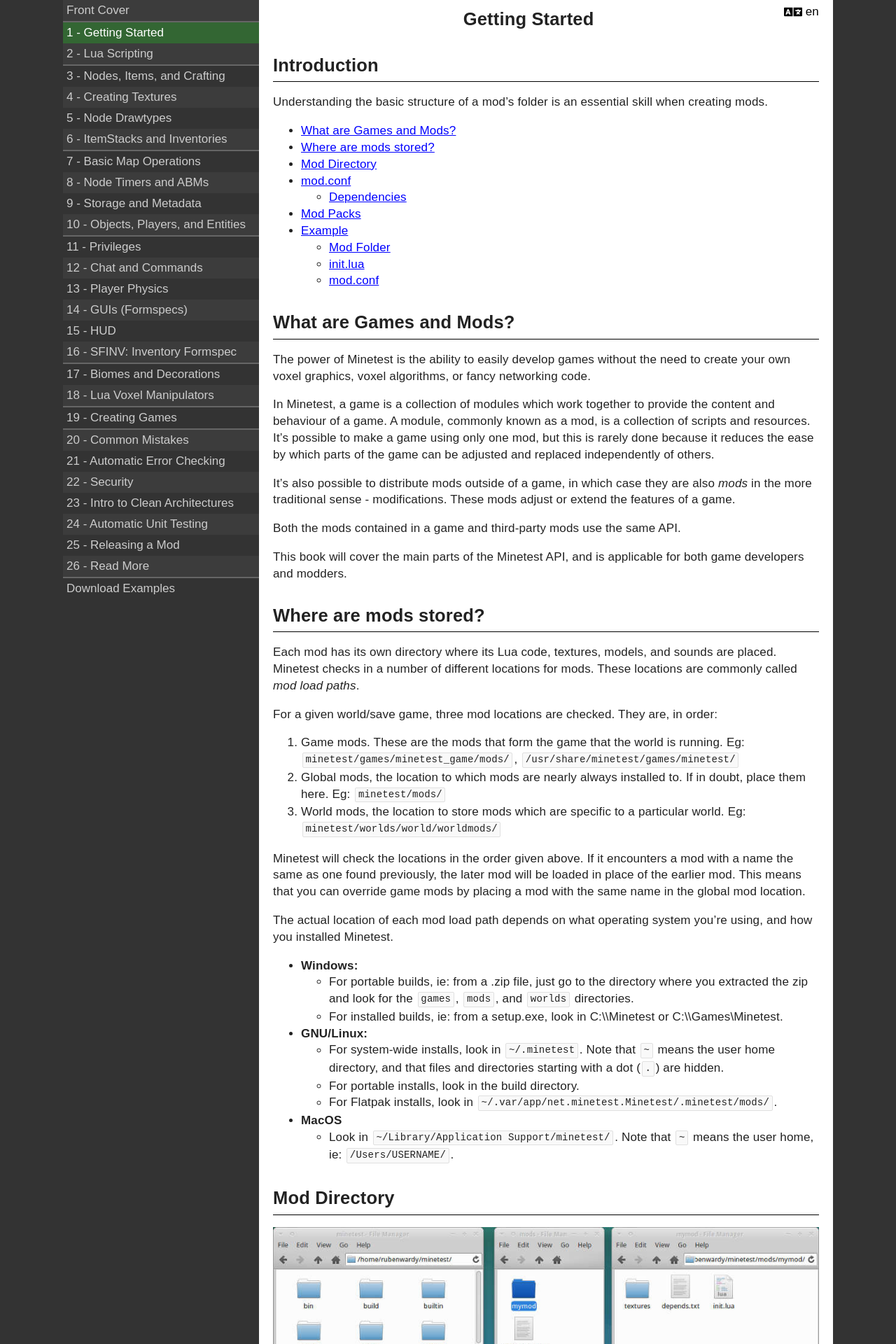
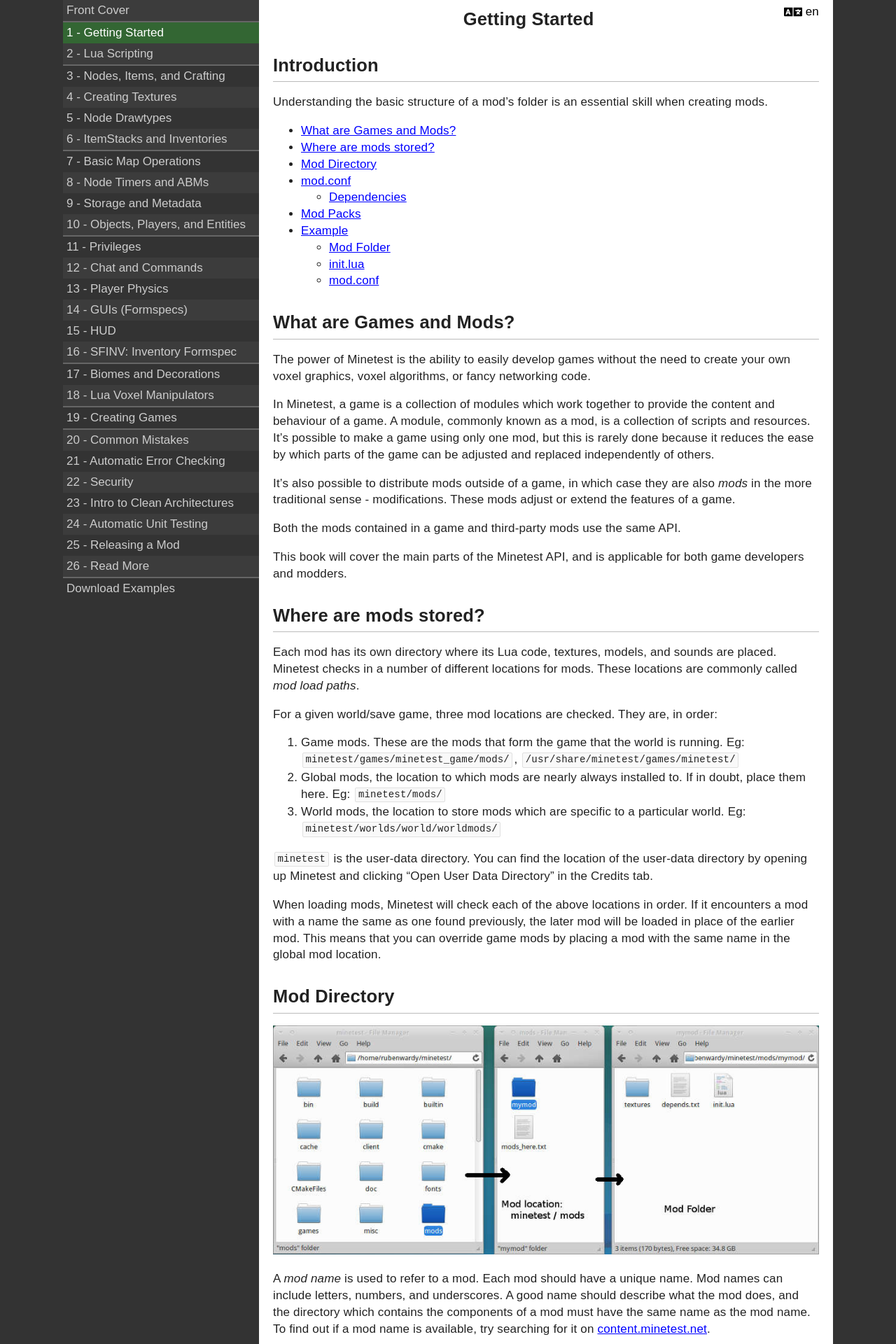
Before and after one commit to rubenwardy/minetest_modding_book, a Jekyll site: the page built from _en/basics/getting_started.md, in a window 1280 px wide. Shown: the top 1920 px of the page at 70% size. Built offline with Jekyll 4.4.1, drawn with Linux system fonts in a browser that asks for light colours; some of the changed text lies outside the part shown.

Commit message:
Small improvements

```diff
--- a/Gemfile
+++ b/Gemfile
@@ -1,6 +1,7 @@
 source "https://rubygems.org"
 
 gem "jekyll"
+gem "webrick"
 
 group :jekyll_plugins do
   gem "jekyll-sitemap"
--- a/_en/basics/getting_started.md
+++ b/_en/basics/getting_started.md
@@ -68,30 +68,15 @@
    particular world.
    Eg: `minetest/worlds/world/worldmods/`
 
-Minetest will check the locations in the order given above. If it encounters a mod
-with a name the same as one found previously, the later mod will be loaded in place
-of the earlier mod.
-This means that you can override game mods by placing a mod with the same name
-in the global mod location.
+`minetest` is the user-data directory. You can find the location of the
+user-data directory by opening up Minetest and clicking
+"Open User Data Directory" in the Credits tab.
 
-The actual location of each mod load path depends on what operating system you're
-using, and how you installed Minetest.
+When loading mods, Minetest will check each of the above locations in order.
+If it encounters a mod with a name the same as one found previously, the later
+mod will be loaded in place of the earlier mod. This means that you can override
+game mods by placing a mod with the same name in the global mod location.
 
-* **Windows:**
-    * For portable builds, ie: from a .zip file, just go to the directory where
-      you extracted the zip and look for the `games`, `mods`, and `worlds`
-      directories.
-    * For installed builds, ie: from a setup.exe,
-      look in C:\\\\Minetest or C:\\\\Games\\Minetest.
-* **GNU/Linux:**
-    * For system-wide installs, look in `~/.minetest`.
-      Note that `~` means the user home directory, and that files and directories
-      starting with a dot (`.`) are hidden.
-    * For portable installs, look in the build directory.
-    * For Flatpak installs, look in `~/.var/app/net.minetest.Minetest/.minetest/mods/`.
-* **MacOS**
-    * Look in `~/Library/Application Support/minetest/`.
-      Note that `~` means the user home, ie: `/Users/USERNAME/`.
 
 ## Mod Directory
 
@@ -191,10 +182,9 @@
     descriptions = Adds a node
     depends = default
 
-This mod has the name "mymod". It has two text files: init.lua and mod.conf.\\
-The script prints a message and then registers a node –
-which will be explained in the next chapter.\\
-There's a single dependency, the
-[default mod](https://content.minetest.net/metapackages/default/), which is
-usually found in Minetest Game.\\
-There is also a texture in textures/ for the node.
+This mod has the name "mymod". It has two text files: init.lua and mod.conf. The
+script prints a message and then registers a node and craft recipe – these will
+be explained later on. There's a single dependency, the
+[default mod](https://content.minetest.net/metapackages/default/),
+which is usually found in Minetest Game. There is also a texture in textures/
+for the node.
--- a/_sass/_content.scss
+++ b/_sass/_content.scss
@@ -118,7 +118,7 @@
 }
 
 h2 {
-	border-bottom: 1px solid black;
+	border-bottom: 1px solid #bbb;
 	margin: 30px 0 10px 0;
 	display: block;
 	padding: 0 0 5px 0;
```
Also changed, not shown: other parts of _en/basics/getting_started.md (+6 -0 lines), _en/items/nodes_items_crafting.md (+1 -1 lines), _en/map/environment.md (+5 -5 lines), Gemfile.lock.
